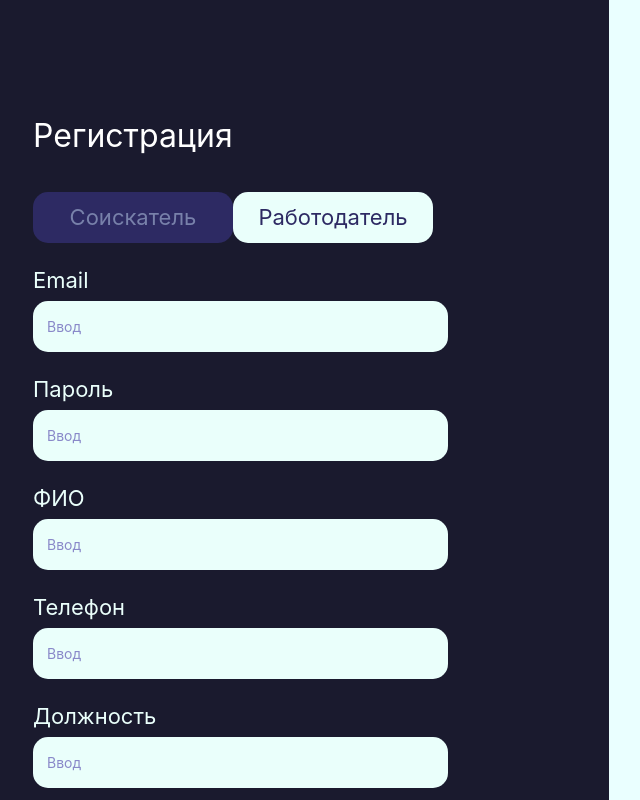
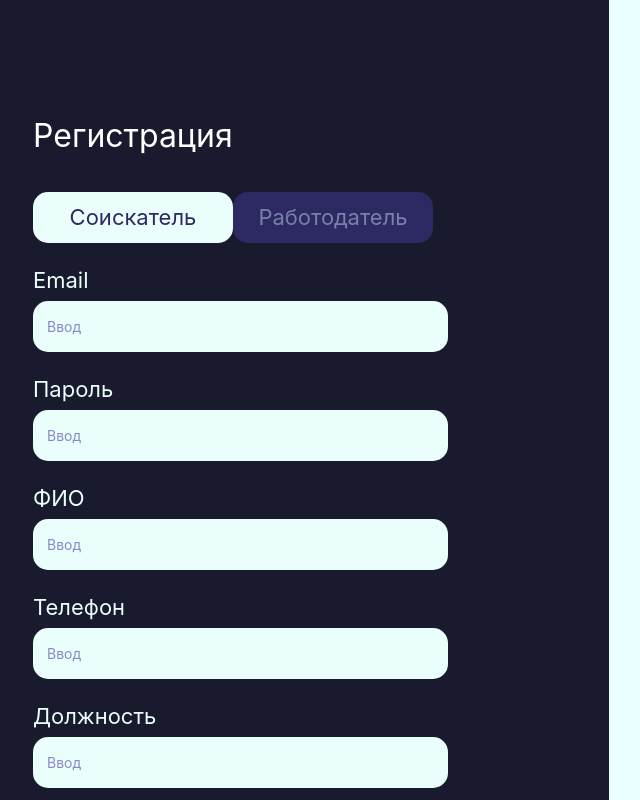
Before and after one commit to 44656e6973/itplanet, a React (Vite) app: page /register in a window 1280 px wide. Shown: the top 800 px of the page, without its empty margins (31-671 px from the left). Built offline with nearby package versions, Linux system fonts and the light colour scheme.

Commit message:
Починить цвета выбора кнопки "Работодатель" и "Соискатель"

```diff
--- a/src/components/auth/Registration.tsx
+++ b/src/components/auth/Registration.tsx
@@ -84,8 +84,8 @@ export const Registration = ({ onSubmit, isLoading = false, error }: Registratio
           onClick={() => handleRoleChange('applicant')}
           className={`w-[200px] h-[51px] rounded-[15px] text-[22px] font-normal transition-colors ${
             activeRole === 'applicant'
-              ? 'bg-[#2d2a63] text-[#7881aa]'
-              : 'bg-[#eafffb] text-[#2d2a63]'
+              ? 'bg-[#eafffb] text-[#2d2a63]'
+              : 'bg-[#2d2a63] text-[#7881aa]'
           }`}
         >
           Соискатель
@@ -95,8 +95,8 @@ export const Registration = ({ onSubmit, isLoading = false, error }: Registratio
           onClick={() => handleRoleChange('employer')}
           className={`w-[200px] h-[51px] rounded-[15px] text-[22px] font-normal transition-colors ${
             activeRole === 'employer'
-              ? 'bg-[#2d2a63] text-[#7881aa]'
-              : 'bg-[#eafffb] text-[#2d2a63]'
+              ? 'bg-[#eafffb] text-[#2d2a63]'
+              : 'bg-[#2d2a63] text-[#7881aa]'
           }`}
         >
           Работодатель
```
Also changed, not shown: 1 other file (tests, documents, lock files or other folders).
